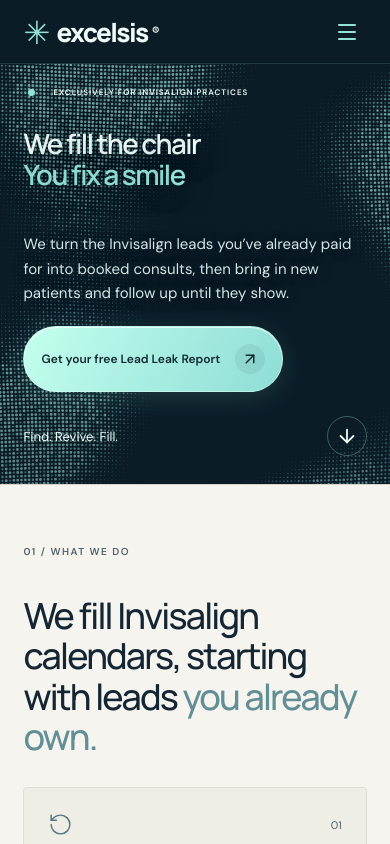
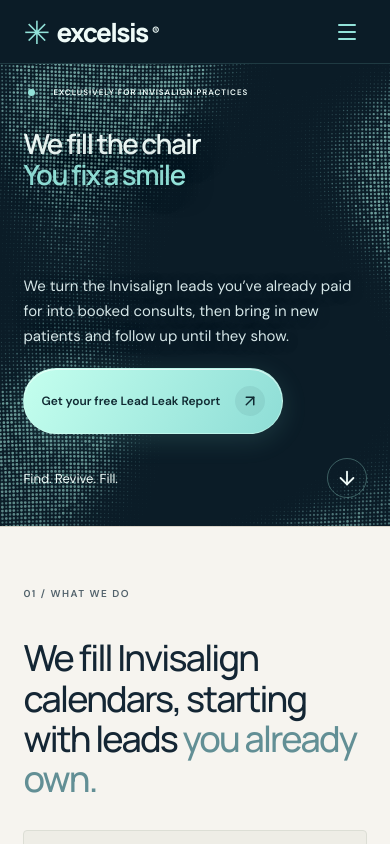
Before and after one commit to Wang023/Excelsis-v2, a Next.js app: page / in a window 390 px wide. Shown: the top 844 px of the page. Built offline with nearby package versions, Linux system fonts and the light colour scheme.

Commit message:
Increase spacing between hero headline and supporting copy

```diff
--- a/app/revival.css
+++ b/app/revival.css
@@ -1389,4 +1389,4 @@ html { scroll-padding-top: calc(var(--site-header-height) + 16px); }
 
 /* Give the supporting copy a measured gap below the headline. */
 .revival-hero .hero-bottom { margin-top: 0; }
-.revival-hero .hero-heading-row { margin-bottom: clamp(32px, 5svh, 48px); }
+.revival-hero .hero-heading-row { margin-bottom: clamp(64px, 10svh, 96px); }
```
